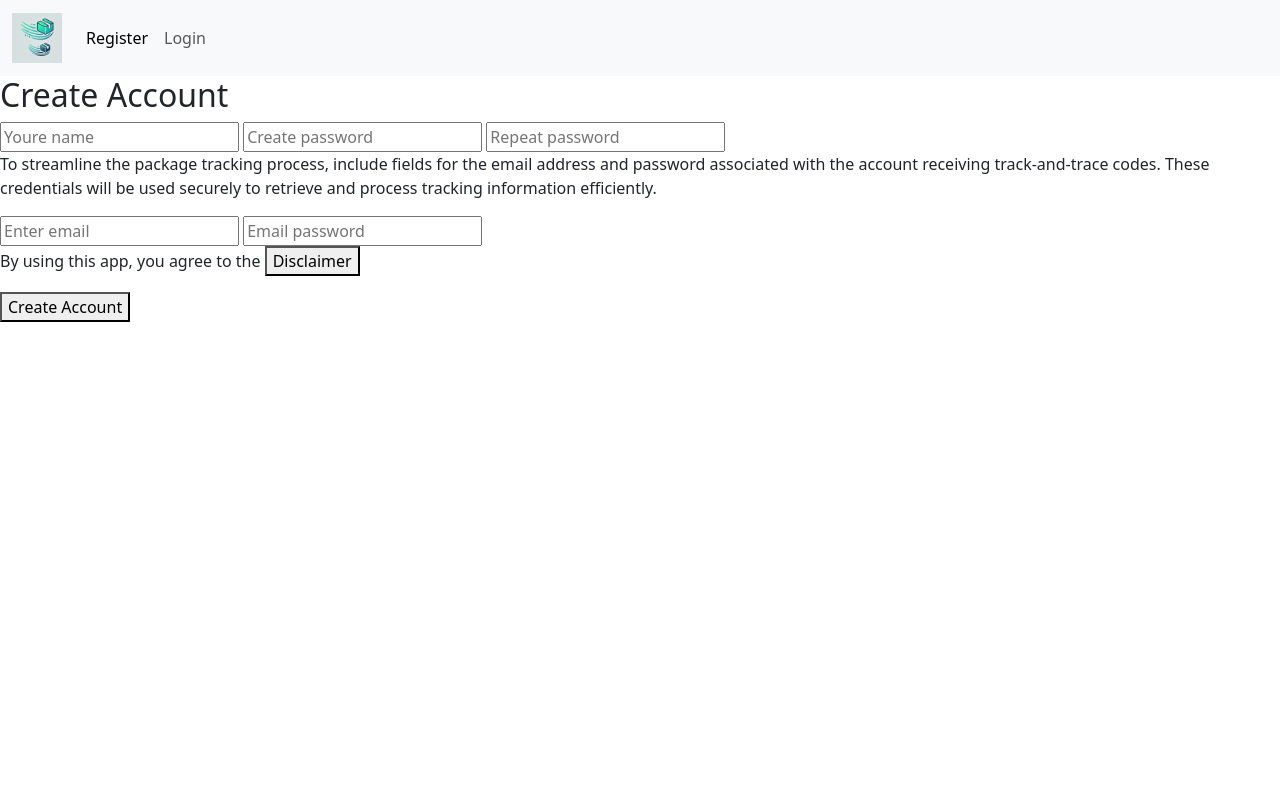
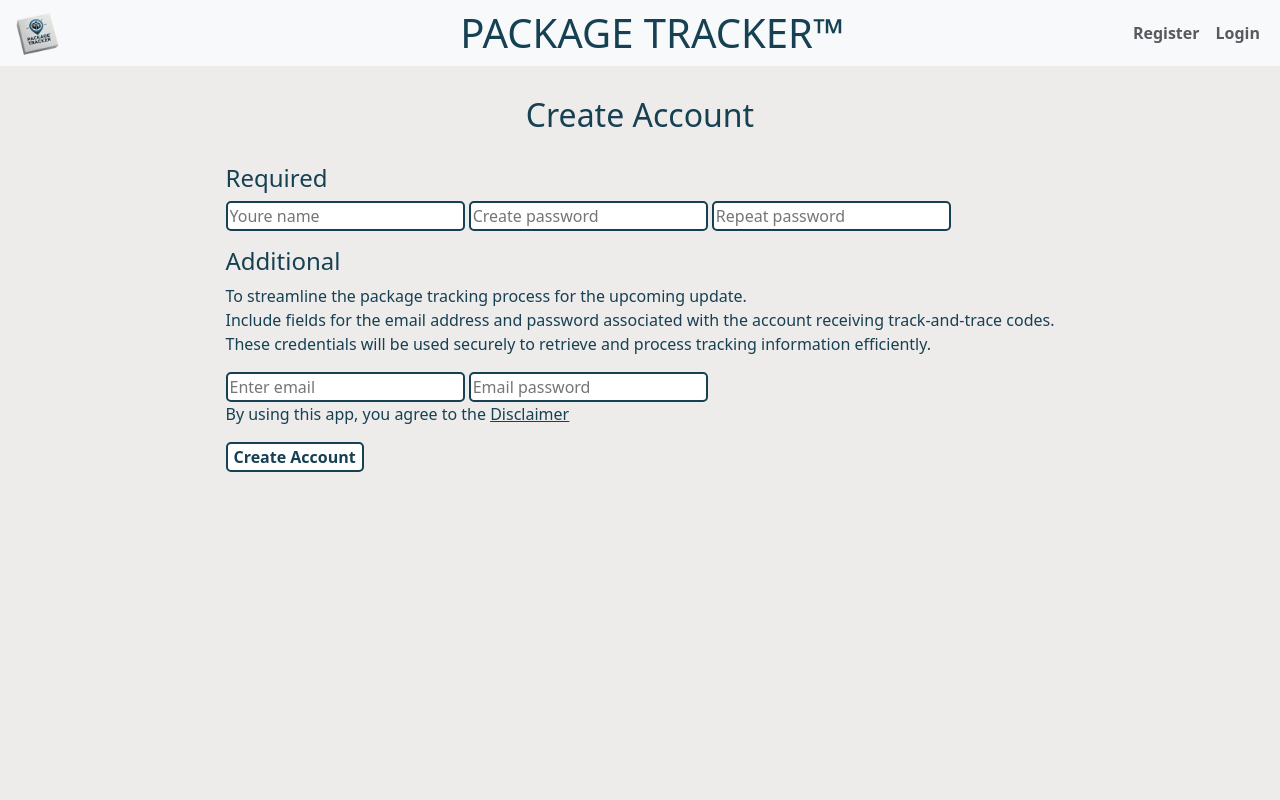
Before and after one commit to TimonDevelops/CS50-Final-Project, a Flask app: page /register in a window 1280 px wide. Run offline with Flask 3, Linux system fonts and the light colour scheme.

Commit message:
html and css updated incl. all functoins

```diff
--- a/app.py
+++ b/app.py
@@ -1,7 +1,8 @@
 from flask import Flask, flash, redirect, render_template, request, session
 from flask_session import Session
 from werkzeug.security import check_password_hash, generate_password_hash
-from functions import login_required, is_logged_in, dbChange, dbRead, ttInfo
+from functions import login_required, is_logged_in, dbChange, dbRead, ttUpdateDB # , ttMainFunction
+import re
 
 # configure app
 app = Flask(__name__)
@@ -18,7 +19,7 @@ Session(app)
 @app.route("/register", methods=["GET", "POST"])
 def register():
     if request.method == "POST":
-        # local variables, mail adress and mailpassword are not required at register
+        # local variables, mail adress and mail password are not required at register
         username = request.form.get("username")
         password1 = request.form.get("password1")
         password2 = request.form.get("password2")
@@ -31,7 +32,7 @@ def register():
             return redirect("/register")
         # check if username already exists in db
         checkUsername = dbRead("SELECT id FROM users WHERE LOWER(username) = LOWER(?)", (username,))
-        if len(checkUsername) > 0:
+        if checkUsername:
             flash("Username already exists", "error")
             return redirect("/register")
         # check for password input
@@ -46,7 +47,7 @@ def register():
 
         # check if mailaddress already exists in db
         checkUserMail = dbRead("SELECT id FROM users WHERE LOWER(username) = LOWER(?)", (mailAddress,))
-        if len(checkUserMail) > 0:
+        if checkUserMail:
             flash("Mail adress already exists", "error")
             return redirect("/register")
 
@@ -55,6 +56,8 @@ def register():
         mailHash = generate_password_hash(mailPassword)
         # update db with new dashboard data
         dbChange("INSERT INTO users (username, loginHash, mailAddress, mailHash) VALUES (?, ?, ?, ?)", (username, accountHash, mailAddress, mailHash))
+        # store mailPassword in db to login mail(encrypt this in updated version)
+        dbChange("UPDATE users SET mailPassword = ? WHERE username = ?", (mailPassword, username))
         # after succesfull register, redirect to login
         return redirect("/login")
 
@@ -95,6 +98,12 @@ def login():
         # update session
         session["user_id"] = rows[0]["id"]
         session["username"] = rows[0]["username"]
+        userID = session["user_id"]
+
+        ##### update in new version #####
+        # # update db with latest tt code information
+        # userID = session["user_id"]
+        # ttMainFunction(userID)
 
         # redirect to homepage
         flash(f"Welcome back {rows[0]['username']}", "succes")
@@ -108,13 +117,12 @@ def login():
 @app.route("/logout")
 @login_required
 def logout():
-        # clear session from dashboard info and clear g
+        # clear session and route to homepage
         session.clear()
         flash("Logged out", "succes")
-        # redirect dashboard to homepage
         return redirect("/")
 
-# dashboard page (contains dashboard panel and extra dashboard information, how to set up mail/proxy settings imap, settings to change (proxy)mail or color theme etc..)
+# dashboard page for account information and changes
 @app.route("/dashboard", methods=["GET", "POST"])
 @login_required
 def dashboard():
@@ -169,27 +177,29 @@ def dashboard():
 @login_required
 def usage():
     userID = session["user_id"]
-    rows = dbRead("SELECT ttStatus, ttTimestamp, itemDescription, ttCode FROM ttInfo WHERE userID = ?",  (userID,))
+    # tt info rows
+    rows = dbRead("SELECT ttStatus, ttTimestamp, itemDescription, ttCode FROM ttInfo WHERE userID = ?", (userID,))
     if request.method == "POST":
         # track and trace code is inserted manualy
-        userID = session["user_id"]
         ttCode = request.form.get("ttManual")
-        # if tt code is legit, then update db with correct tt code and other data
-        ttRequest = ttInfo(ttCode)
-        if ttRequest:
-            ttData = ttRequest["shipments"][0]
-            ttStatusData = ttData["status"]
-            ttTimeStamp = ttStatusData["timestamp"]
-            ttStatus = ttStatusData["description"]
-            itemDescription = request.form.get("itemDescription")
-            try:
-                dbChange("INSERT INTO ttInfo (userID, ttCode, ttTimestamp, ttStatus, itemDescription) VALUES (?, ?, ?, ?, ?)", (userID, ttCode, ttTimeStamp, ttStatus, itemDescription))
-            except Exception as e:
-                print(f"Error: {e}")
-
-        ############
-        return redirect("/ttInfo")
-    # db info to make row with
+        pattern = r"[A-Za-z]{4}\d{18}" # DHL Express
+        # check if tt code is legit
+        if re.match(pattern, ttCode):
+            # check if already in db
+            check = dbRead("SELECT 1 FROM ttInfo WHERE ttCode = ?", (ttCode,))
+            if not check:
+                itemDescription = request.form.get("itemDescription", "DHL package")
+                # update db with new tt code data
+                ttUpdateDB(ttCode, userID)
+                # set default description into manually added description
+                dbChange("UPDATE ttInfo SET itemDescription = ?, WHERE ttCode = ?", (itemDescription, ttCode))
+                return redirect("/ttInfo")
+            else:
+                flash("Track and Trace code already in use")
+                return redirect("/ttInfo")
+        else:
+            flash("No valid DHL Express track and trace code")
+            return redirect("/ttInfo")
     else:
         # create tables with API
         return render_template("ttInfo.html", rows=rows, is_logged_in=is_logged_in())
@@ -197,7 +207,7 @@ def usage():
 # homepage(contains app information, updates, regular information, main page with login/registration button etc)
 @app.route("/")
 def index():
-    # if logged in, then show only logout button in navbar, else show only login and register button in navbar
+    # if logged in, show only logout button in navbar, else show only login and register button in navbar
     return render_template("index.html", is_logged_in=is_logged_in())
 
 if __name__ == "__main__":
--- a/static/style.css
+++ b/static/style.css
@@ -1,4 +1,129 @@
+body {
+    background-color: rgb(238, 235, 235);
+    color: rgb(22, 65, 83);
+    height: 100vh;
+}
+body input {
+    border: 2px solid;
+    border-color:  rgb(22, 65, 83);
+    border-radius: 5px;
+    outline: none;
+}
+.mainDiv {
+    width: 100%;
+    display: flex;
+    flex-direction: column;
+    align-items: center;
+}
+main h2 {
+    margin-top: 30px;
+    margin-bottom: 30px;
+    text-align: center;
+}
+.content {
+    display: flex;
+    flex-direction: column;
+    align-items: center;
+    width: 70%;
+}
+/* buttons */
+form button {
+    background-color: white;
+    color: rgb(22, 65, 83);
+    font-weight: bolder;
+    border-color:rgb(22, 65, 83);
+    border-radius: 5px;
+    border: 2px solid
+}
+form button:hover {
+    transform: scale(1.1);
+    background-color: rgb(22, 65, 83);
+    border: 2px solid;
+    border-color: rgb(22, 65, 83);
+    color: white;
+}
+
+/* navbar */
 #logo {
     max-width: 50px;
-    height: auto;
 }
+#logoDiv {
+    width: 100%;
+    z-index: 10;
+}
+#hamburger {
+    z-index: 10;
+}
+#hamburgerB {
+    border: none;
+}
+@media (max-width: 991px) {
+    #logoDiv {
+        width: auto;
+    }
+}
+#navName {
+    position: absolute;
+    top: 8px;
+    width: 100%;
+    height: 50px;
+    display: flex;
+    justify-content: center;
+    align-items: center;
+}
+#navName h1 {
+    margin: 0;
+    padding: 0;
+}
+@media (max-width: 1200px) {
+    #navName h1{
+        font-size: 1.8em;
+    }
+}
+@media (max-width: 900px) {
+    #navName h1{
+        font-size: 1.6em
+    }
+}
+@media (max-width: 470px) {
+    #navName h1{
+        font-size: 1.4em;
+    }
+}
+@media (max-width: 400px) {
+    #navName h1{
+        font-size: 1.1em;
+    }
+}
+#navbarNav {
+    position: relative;
+}
+#ulNav {
+    float: right;
+}
+.nav-link {
+    white-space: nowrap;
+    font-weight: bold;
+    color: rgb(87,90,94);
+}
+.nav-link:hover {
+    color: rgb(22, 65, 83);
+}
+
+/* disclaimer */
+#disclaimerName {
+    color:rgb(22, 65, 83);
+    text-decoration: underline;
+}
+#disclaimerModal {
+    display:none;
+    position:fixed;
+    top:50%;
+    left:50%;
+    transform:translate(-50%, -50%);
+    padding:20px;
+    background-color:white;
+    border:1px solid #ccc;
+    box-shadow:0 4px 8px rgba(0,0,0,0.1);
+    z-index:1000;
+}
--- a/templates/layout.html
+++ b/templates/layout.html
@@ -4,34 +4,41 @@
     <meta charset="UTF-8">
     <meta name="viewport" content="width=device-width, initial-scale=1.0">
     <title>{% block title %}{% endblock %}</title>
-    <link rel="icon" href="{{ url_for('static', filename='packageTrackerLogo.ico') }}" type="image/x-icon">
+    <link rel="icon" href="{{ url_for('static', filename='PTLogo-transp.png') }}" type="image/x-icon">
     <link href="https://cdn.jsdelivr.net/npm/bootstrap@5.3.3/dist/css/bootstrap.min.css" rel="stylesheet"
     integrity="sha384-QWTKZyjpPEjISv5WaRU9OFeRpok6YctnYmDr5pNlyT2bRjXh0JMhjY6hW+ALEwIH" crossorigin="anonymous">
     <link rel="stylesheet" href="{{ url_for('static', filename='style.css') }}">
 </head>
 <body>
       <header>
-        <nav class="navbar navbar-expand-lg bg-body-tertiary">
+        <nav class="navbar navbar-expand-lg bg-body-tertiary" id="navBar">
             <div class="container-fluid">
-              <a class="navbar-brand" href="/"><img src="../static/packageTrackerLogo.ico" alt="Package tracker logo" id="logo"></a>
-              <button class="navbar-toggler" type="button" data-bs-toggle="collapse" data-bs-target="#navbarNav" aria-controls="navbarNav" aria-expanded="false" aria-label="Toggle navigation">
+              <div id="logoDiv">
+                <a class="navbar-brand" href="/"><img src="../static/PTLogo-transp.png" alt="Package tracker logo" id="logo"></a>
+              </div>
+              <div id="navName">
+                <h1>PACKAGE TRACKER™</h1>
+              </div>
+              <div id="hamburger">
+                <button class="navbar-toggler" type="button" id="hamburgerB" data-bs-toggle="collapse" data-bs-target="#navbarNav" aria-controls="navbarNav" aria-expanded="false" aria-label="Toggle navigation">
                 <span class="navbar-toggler-icon"></span>
-              </button>
+                </button>
+              </div>
               <div class="collapse navbar-collapse" id="navbarNav">
-                <ul class="navbar-nav">
+                <ul class="navbar-nav" id="ulNav">
                   {% if is_logged_in %}
                   <li class="nav-item">
-                    <a class="nav-link" href="/logout">Logout</a>
+                    <a class="nav-link" href="/ttInfo">Track and Trace</a>
                   </li>
                   <li class="nav-item">
                     <a class="nav-link" href="/dashboard">Dashboard</a>
                   </li>
                   <li class="nav-item">
-                    <a class="nav-link" href="/ttInfo">Track and Trace</a>
+                    <a class="nav-link" href="/logout">Logout</a>
                   </li>
                   {% else %}
                   <li class="nav-item">
-                    <a class="nav-link active" aria-current="page" href="/register">Register</a>
+                    <a class="nav-link" href="/register">Register</a>
                   </li>
                   <li class="nav-item">
                     <a class="nav-link" href="/login">Login</a>
--- a/templates/register.html
+++ b/templates/register.html
@@ -3,24 +3,30 @@
 {% block title %}Register{% endblock %}
 
 {% block main %}
-<body>
-    <div>
-        <h2>Create Account</h2>
+<div class="mainDiv">
+    <h2>Create Account</h2>
+    <div class="content">
         <form action="/register" method="POST">
-            <input type="text" name="username" placeholder="Youre name" required>
-            <input type="password" name="password1" placeholder="Create password" required>
-            <input type="password" name="password2" placeholder="Repeat password" required>
+            <h4>Required</h4>
+            <div>
+                <input type="text" name="username" placeholder="Youre name" required>
+                <input type="password" name="password1" placeholder="Create password" required>
+                <input type="password" name="password2" placeholder="Repeat password" required>
+                <p>
+            </div>
+            <h4>Additional</h4>
             <p>
-            To streamline the package tracking process, include fields for the email address and password associated with the account receiving track-and-trace codes.
-            These credentials will be used securely to retrieve and process tracking information efficiently.
+            To streamline the package tracking process for the upcoming update.<br>
+            Include fields for the email address and password associated with the account receiving track-and-trace codes.<br>
+            These credentials will be used securely to retrieve and process tracking information efficiently.<br>
             </p>
             <input type="text" name="mailAddress" placeholder="Enter email" >
             <input type="password" name="mailPassword" placeholder="Email password" >
             <p>
             By using this app, you agree to the
-            <button onclick="showDisclaimer()">Disclaimer</button>
+            <a href="#" onclick="showDisclaimer()"><span id="disclaimerName">Disclaimer</span></a>
             </p>
-            <div id="disclaimerModal" style="display:none; position:fixed; top:50%; left:50%; transform:translate(-50%, -50%); padding:20px; background-color:white; border:1px solid #ccc; box-shadow:0 4px 8px rgba(0,0,0,0.1); z-index:1000;">
+            <div id="disclaimerModal">
                 <h2>Disclaimer</h2>
                 <p>
                     By using this app, you authorize it to access your email account to search for track-and-trace codes and monitor the statuses of your packages.
@@ -37,6 +43,7 @@
             <button type="submit">Create Account</button>
         </form>
     </div>
+</div>
     <script>
         function showDisclaimer() {
             document.getElementById('disclaimerModal').style.display = 'block';
@@ -45,5 +52,5 @@
             document.getElementById('disclaimerModal').style.display = 'none';
         }
     </script>
-</body>
+</div>
 {% endblock %}
```
Also changed, not shown: functions.py (+170 -25 lines), templates/dashboard.html (+9 -11 lines), templates/index.html (+6 -3 lines), templates/login.html (+4 -5 lines), templates/ttInfo.html (+13 -15 lines), packageTracker.db, static/PTLogo-transp.png (added), static/PTLogo.webp (added), static/package_tracker_favicon.png (added), 2 other files.
